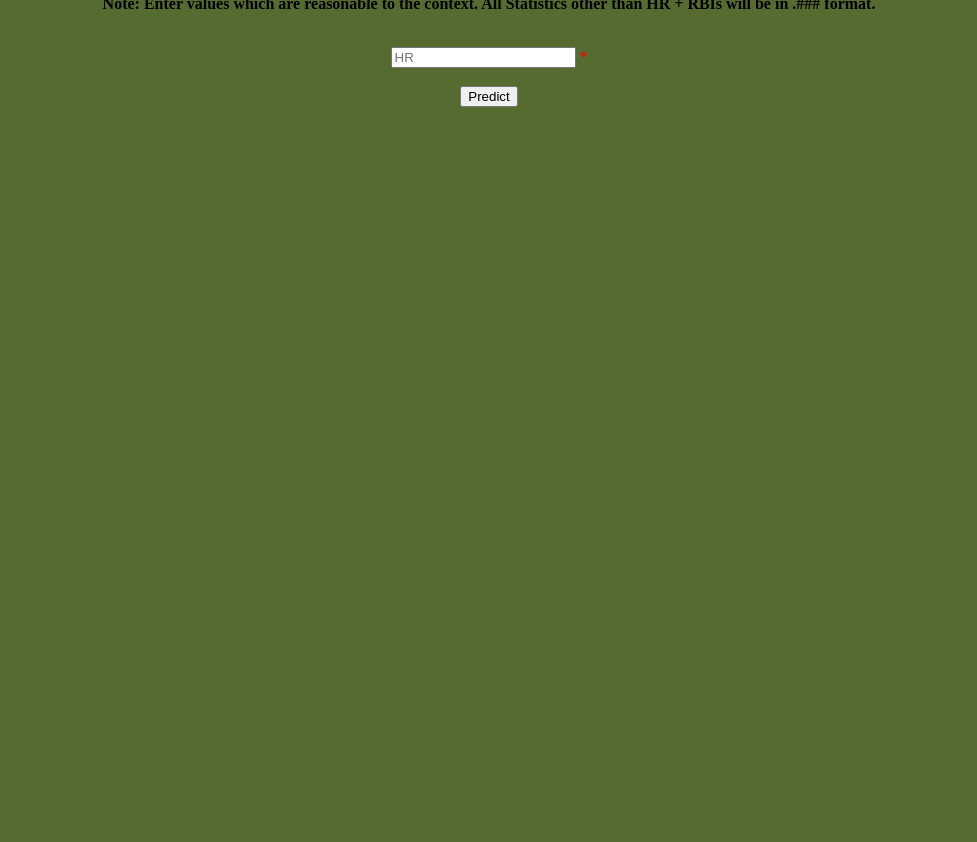
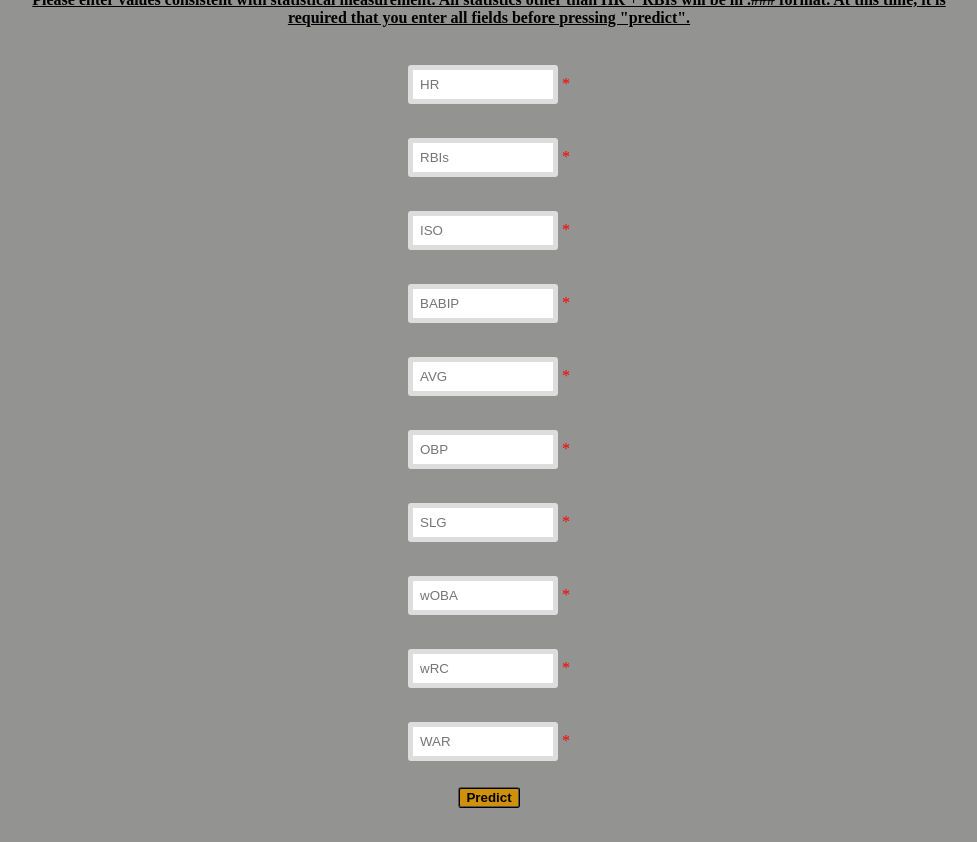
Before and after one commit to niculbolas/OnBaseAnalysis, a Flask app: page / in a window 1280 px wide. Shown: the part 405-1247 px from the top of the page, without its empty margins (151-1128 px from the left). Before the commit the page ends 512 px from the top, so only its background shows below. Run offline with Flask 2, Linux system fonts and the light colour scheme; parts of the project's set-up code (start-up, migrations or seed data) failed here and were passed over; some libraries are stand-ins or nearby versions.

Commit message:
Added multi lr prediction page

```diff
--- a/dashboard/static/styles/styles.css
+++ b/dashboard/static/styles/styles.css
@@ -1,2 +1,32 @@
 #wrapper { width: 1000px; margin: 0 auto; }
-body {background-color: darkolivegreen;}
+body {background-color: rgb(147, 147, 146);}
+button {
+    font-weight: bold;
+    background-color: #cf900a;
+    display: inline-block;
+    text-decoration: none;
+    border-radius:3px;
+    color: black;
+    border-color: black;
+    font-family: Arial;
+    border-style: ridge;
+}
+input {
+    margin: 8px 0;
+    box-sizing: border-box
+}
+.Note {
+    text-align: center;
+    color: black;
+    font-weight: bold;
+    text-decoration: underline;
+    margin: 12px;
+}
+input {
+    width: 150px;
+    border: 5px solid #ddd;
+    border-radius: 3px;
+    outline: 0;;
+    padding: 7px;
+    background-color: #fff;
+}
--- a/dashboard/template/index.html
+++ b/dashboard/template/index.html
@@ -22,7 +22,7 @@
                 <div class = "container">
                     <div class = "intro">
                         <b>
-                            <p class = "Note"><b>Note: Enter values which are reasonable to the context. All Statistics other than HR + RBIs will be in .### format.</b></p>
+                            <p class = "Note"><b>Please enter values consistent with statistical measurement. All statistics other than HR + RBIs will be in .### format. At this time, it is required that you enter all fields before pressing "predict".</b></p>
                         </b>
                     </div>
                     <br>
@@ -31,33 +31,33 @@
                         <input type="text" id="hr" name="Homeruns" placeholder="HR" required="required"/><span style="color:red"> * </span>
                         <br>
                         <br>
-                        <!-- <input type="text" id="rbi" name="RBI" placeholder="RBIs" required="required"/><span style="color:red"> * </span>
+                        <input type="text" id="rbi" name="RBI" placeholder="RBIs" required="required"/><span style="color:red"> * </span>
                         <br>
                         <br>
-                        <input type="text" id="iso" name="ISO" placeholder="Isolated Power" required="required"/><span style="color:red"> * </span>
+                        <input type="float" id="iso" name="ISO" placeholder="ISO" required="required"/><span style="color:red"> * </span>
                         <br>
                         <br>
-                        <input type="text" id="babip" name="Batting Average on Balls in Play" placeholder="Batting AVG on Balls in Play"/><span style="color:red" required="required"> * </span>
+                        <input type="float" id="babip" name="Batting AVG on Balls in Play" placeholder="BABIP"/><span style="color:red" required="required"> * </span>
                         <br>
                         <br>
-                        <input type="text" id="avg" name="Batting Average" placeholder="Batting Average"/><span style="color:red" required="required"> * </span>
+                        <input type="float" id="avg" name="Batting Average" placeholder="AVG"/><span style="color:red" required="required"> * </span>
                         <br>
                         <br>
-                        <input type="text" id="obp" name="On Base Percentage" placeholder="On Base Percentage"/><span style="color:red" required="required"> * </span>
+                        <input type="float" id="obp" name="On Base Percentage" placeholder="OBP"/><span style="color:red" required="required"> * </span>
                         <br>
                         <br>
-                        <input type="text" id="slg" name="Slugging Percentage" placeholder="Slugging Percentage"/><span style="color:red" required="required"> * </span>
+                        <input type="float" id="slg" name="Slugging Percentage" placeholder="SLG"/><span style="color:red" required="required"> * </span>
                         <br>
                         <br>
-                        <input type="text" id="woba" name="wOBA" placeholder="Weighted On Base Average"/><span style="color:red" required="required"> * </span>
+                        <input type="float" id="woba" name="wOBA" placeholder="wOBA"/><span style="color:red" required="required"> * </span>
                         <br>
                         <br>
-                        <input type="text" id="wrc" name="Weighted Runs Created" placeholder="Weighted Runs Created"/><span style="color:red" required="required"> * </span>
+                        <input type="int" id="wrc" name="Weighted Runs Created" placeholder="wRC"/><span style="color:red" required="required"> * </span>
                         <br>
                         <br>
-                        <input type="text" id="war" name="Wins Above Replacement" placeholder="Wins Above Replacement"/><span style="color:red" required="required"> * </span>
+                        <input type="int" id="war" name="Wins Above Replacement" placeholder="WAR"/><span style="color:red" required="required"> * </span>
                         <br>
-                        <br> -->
+                        <br>
                         <button type="submit" class="btn">Predict</button>
                     </form>
                     <br>
```
Also changed, not shown: dashboard/app2.py (added, +43 -0 lines), 2 other files.
